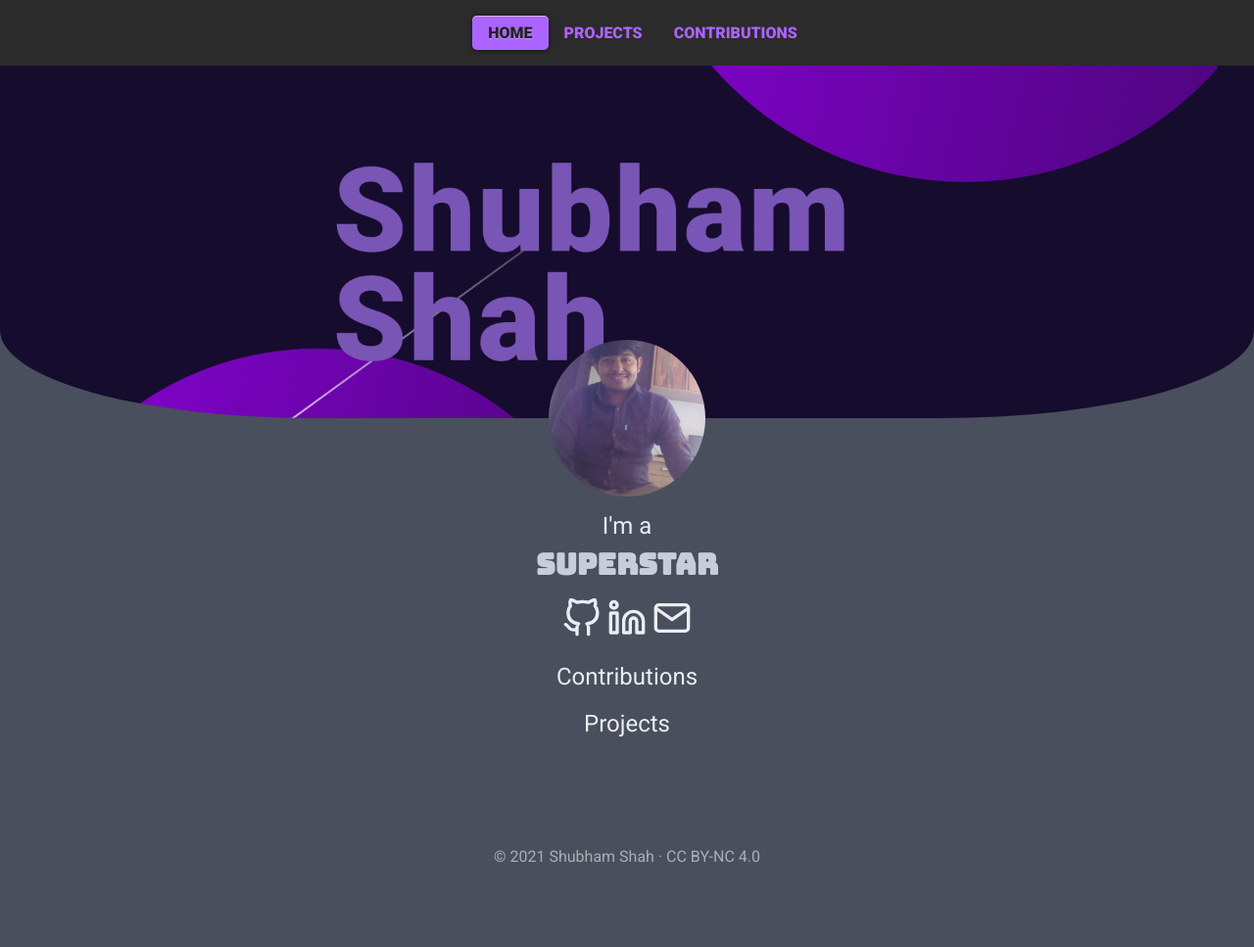
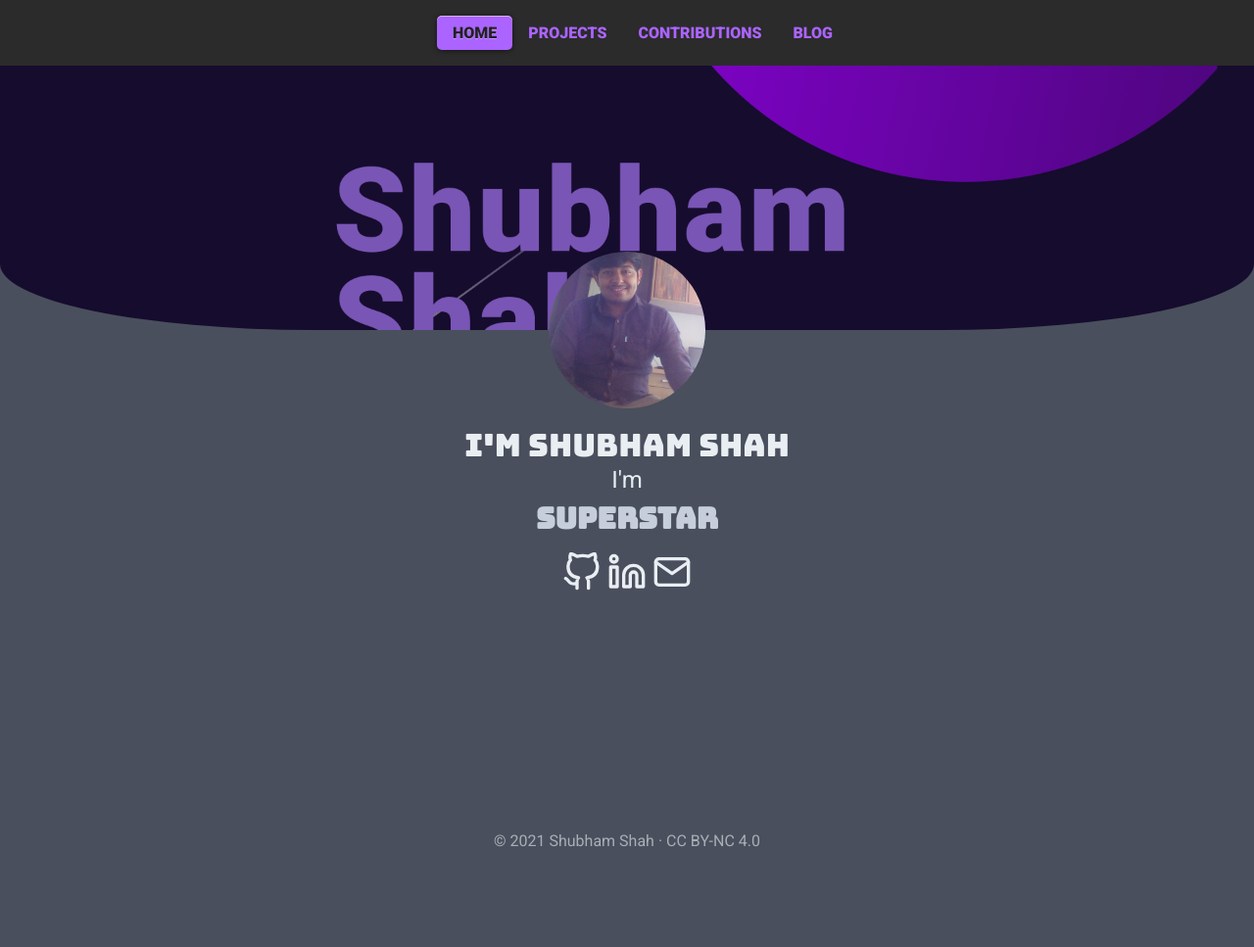
Before and after one commit to ShubhamCanMakeCommit/shubhamcanmakecommit.github.io, a Jekyll site: the page built from pages/index.html, in a window 1280 px wide. Shown: the whole page at 98% size. Built offline with Jekyll 4.4.1, drawn with Linux system fonts in a browser that asks for light colours; after the commit the page ends 900 px from its top, so only the background shows below that.

Commit message:
Update page ui

```diff
--- a/_config.yml
+++ b/_config.yml
@@ -7,11 +7,19 @@
   projects:
     permalink: '/:collection/:path/'
     output: true
+  contributions:
+    permalink: '/:collection/:path/'
+    output: true
 defaults:
   - scope:
       path: _projects
       type: projects
     values:
       layout: showcase
+  - scope:
+      path: _contributions
+      type: contributions
+    values:
+      layout: showcase
 plugins:
   - jemoji
--- a/_data/navbar.yml
+++ b/_data/navbar.yml
@@ -5,3 +5,5 @@
     href: /projects
   - title: contributions
     href: https://github.com/shubhamcanmakecommit
+  - title: blog
+    href: https://github.com/
--- a/_sass/_main.scss
+++ b/_sass/_main.scss
@@ -25,7 +25,6 @@
   margin: auto;
   margin-top: 0px;
   font-size: 1.5rem;
-  height: 60%;
   justify-content: space-between;
   justify-content: space-between;
   align-items: center;
@@ -34,19 +33,18 @@
 #container {
   display: flex;
   flex-direction: column;
-  height: 100vh;
-}
-.centered {
-  margin: 20px auto 0px auto;
 }
 .copyright {
   position: absolute;
-  bottom: 0px;
+  bottom: 1rem;
   text-align: center;
   width: 100%;
   font-size: 1rem;
   line-height: normal;
   opacity: 0.6;
+}
+.social-links {
+  margin: 20px auto;
 }
 #home-center {
   display: flex;
@@ -57,6 +55,11 @@
 #home-title {
   margin: 0;
   text-align: center;
+}
+.fancy-font {
+  font-size: 2rem;
+  text-align: center;
+  font-family: "Bungee", "sans-serif";
 }
 .video,
 .summary,
--- a/_sass/_navbar.scss
+++ b/_sass/_navbar.scss
@@ -37,7 +37,4 @@
     padding: 0.5rem 0.5rem;
     font-size: 0.9rem;
   }
-  .navbar {
-    display: none !important;
-  }
 }
--- a/_sass/_profile.scss
+++ b/_sass/_profile.scss
@@ -5,7 +5,7 @@
   background-size: cover;
   background-repeat: no-repeat;
   border-radius: 0px 0px 25% 25%;
-  height: 40vh;
+  height: 30vh;
   margin: auto;
 }
 .profile__img {
@@ -19,7 +19,7 @@
 @media only screen and (max-width: 800px) {
   .profile__background {
     width: 100vw;
-    background: #2d204c;
     height: 20vh;
+    background: none;
   }
 }
--- a/pages/index.html
+++ b/pages/index.html
@@ -15,9 +15,9 @@
   </div>
   <div id="spotlight">
     <div id="home-center">
-      <h1 id="home-title">{{site.data.name}}</h1>
+      <div class="fancy-font"> I'm {{ site.data.profile.name }} </div>
       <div id="fancy-slider-container">
-        <div>I'm a</div>
+        <div>I'm</div>
         <div class="fancy-slider">
           <b>
             <div class="fancy-slider__text">
@@ -28,10 +28,10 @@
           </b>
         </div>
       </div>
-      <div class="centered">
+      <div class="social-links centered">
         {%for socialLink in site.data.profile.socialLinks%}
         <a
-          class="link--white"
+          class="social-links__link link--white"
           href="{{socialLink.href}}"
           target="_blank"
           rel="noopener me"
@@ -39,21 +39,12 @@
         >
           <img
             src="{{socialLink.imgSrc | relative_url}}"
-            class="link-icon"
+            class="social-links__icon link-icon"
             alt="Github logo"
           />
         </a>
         {%endfor%}
       </div>
-      <div class="centered">
-        <a class="link--white" href="https://github.com/ShubhamCanMakeCommit"
-          >Contributions</a
-        >
-      </div>
-      <div class="centered">
-        <a class="link--white" href="/projects">Projects</a>
-      </div>
     </div>
-
   </div>
 </div>
```
